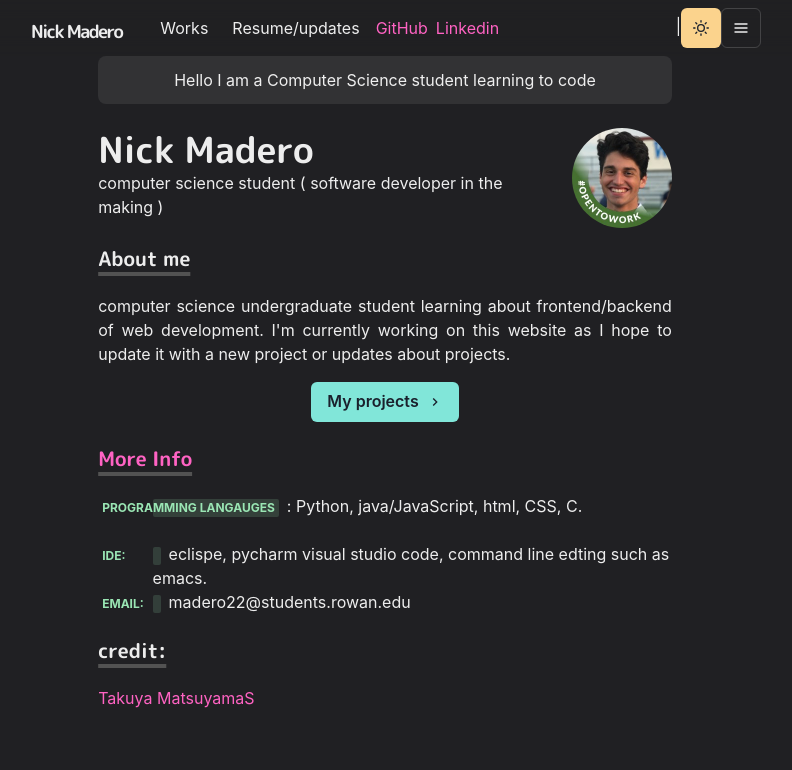
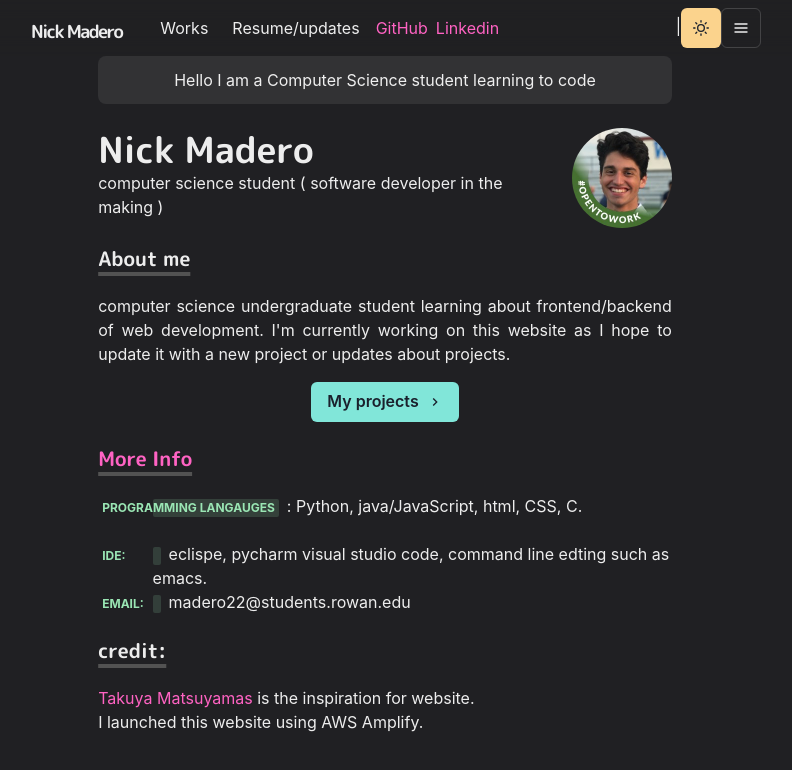
Before and after one commit to NickMadero/NickMadero-homepage, a Next.js app: page / in a window 1280 px wide. Shown: the top 770 px of the page, without its empty margins (255-1047 px from the left). Built offline with nearby package versions, Linux system fonts and the light colour scheme.

Commit message:
fixed spelling error as well as included info on how the website was launched.

```diff
--- a/pages/index.js
+++ b/pages/index.js
@@ -60,7 +60,9 @@ const Page = () => {
             </Section>
             <Section>
             <Heading as="h2" variant="section-title">credit: </Heading> <br />
-            <Link href="https://www.craftz.dog/">Takuya MatsuyamaS</Link>
+            <Link href="https://www.craftz.dog/">Takuya Matsuyamas</Link> is the inspiration for website.<br></br>
+            I launched this website using AWS Amplify.
+
             </Section>
         </Container>
 
```
